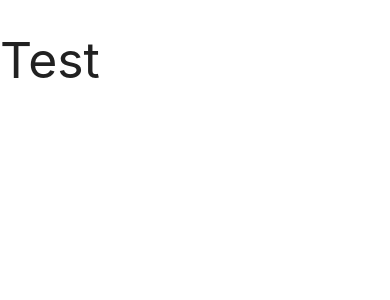
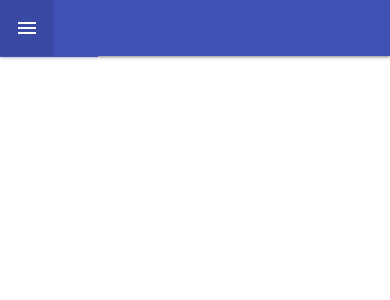
Before and after one commit to madjack99/test-task-reactapp, a React (Create React App) app: page / in a window 390 px wide. Shown: the top 300 px of the page. Built offline with nearby package versions, Linux system fonts and the light colour scheme.

Commit message:
add navbar and sidebar for mobile

```diff
--- a/src/App.js
+++ b/src/App.js
@@ -1,11 +1,11 @@
 import React, { Component } from 'react';
-
+import Navbar from './components/Navbar'
 
 class App extends Component {
   render() {
     return (
       <div className="App">
-        <h2>Test</h2>
+        <Navbar />
       </div>
     );
   }
--- /dev/null
+++ b/src/components/Navbar.js
@@ -0,0 +1,52 @@
+import React, { Component } from 'react'
+import Sidenav from './Sidenav'
+import './navbar.css'
+
+class Navbar extends Component {
+
+    state = {
+        isOpen: false
+    }
+
+    handleClick = (e) => {
+        this.setState({
+            isOpen: !this.state.isOpen
+        })
+    }
+
+    getSidenav = () => {
+        return (
+            <ul className="my-sidenav">
+                <li><a href="#" className="white-text">Home</a></li>
+                <li><a href="#" className="white-text">About</a></li>
+                <li><a href="#" className="white-text">Superuser</a></li>
+            </ul>
+        )
+    }
+
+    render() {
+        return (
+            <div>
+                <nav>
+                    <div className="nav-wrapper indigo">
+                        <ul className="hide-on-large-only">
+                            <li><a href="#" onClick={this.handleClick}><i className="material-icons">menu</i></a></li>
+                        </ul>
+                        <ul className="hide-on-med-and-down right">
+                            <li><a href="#">Home</a></li>
+                            <li><a href="#">About</a></li>
+                            <li><a href="#">Superuser</a></li>
+                        </ul>
+                    </div>
+                </nav>
+                <div className="row hide-on-large-only">
+                    <div className="col s3 indigo">
+                        {this.state.isOpen ? this.getSidenav() : null}
+                    </div>
+                </div>
+            </div>
+        )
+    }
+}
+
+export default Navbar
--- /dev/null
+++ b/src/components/navbar.css
@@ -0,0 +1,8 @@
+.my-sidenav a {
+    display: block;
+    padding: 10px;
+}
+
+.my-sidenav a:hover {
+    background-color:#303f9f;
+}
```
Also changed, not shown: src/index.css (indentation only).
